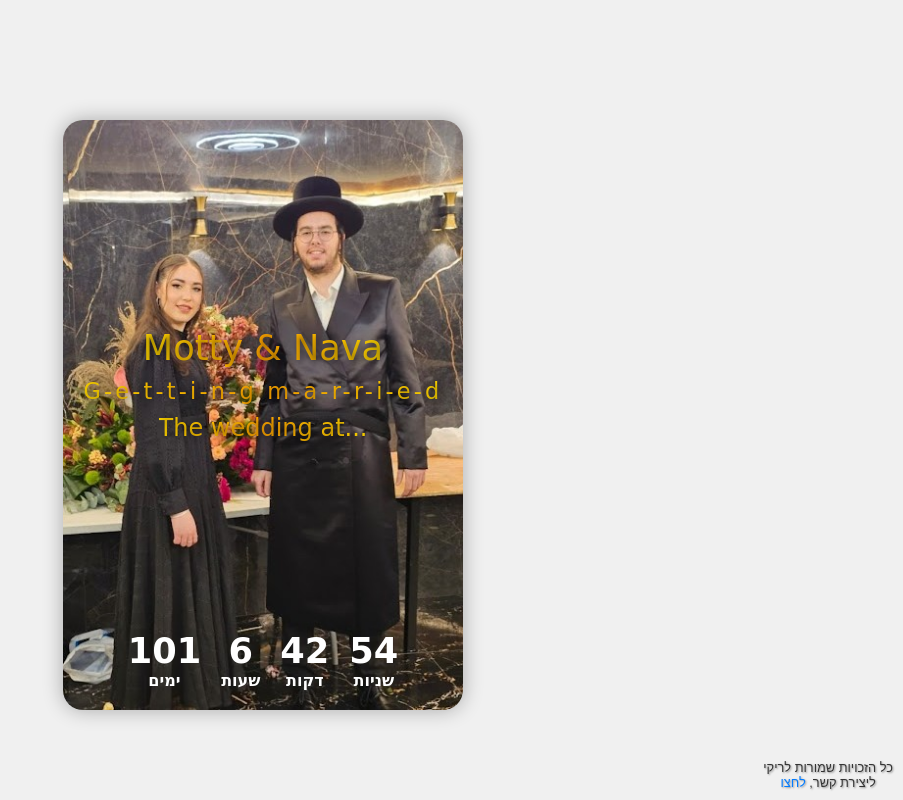
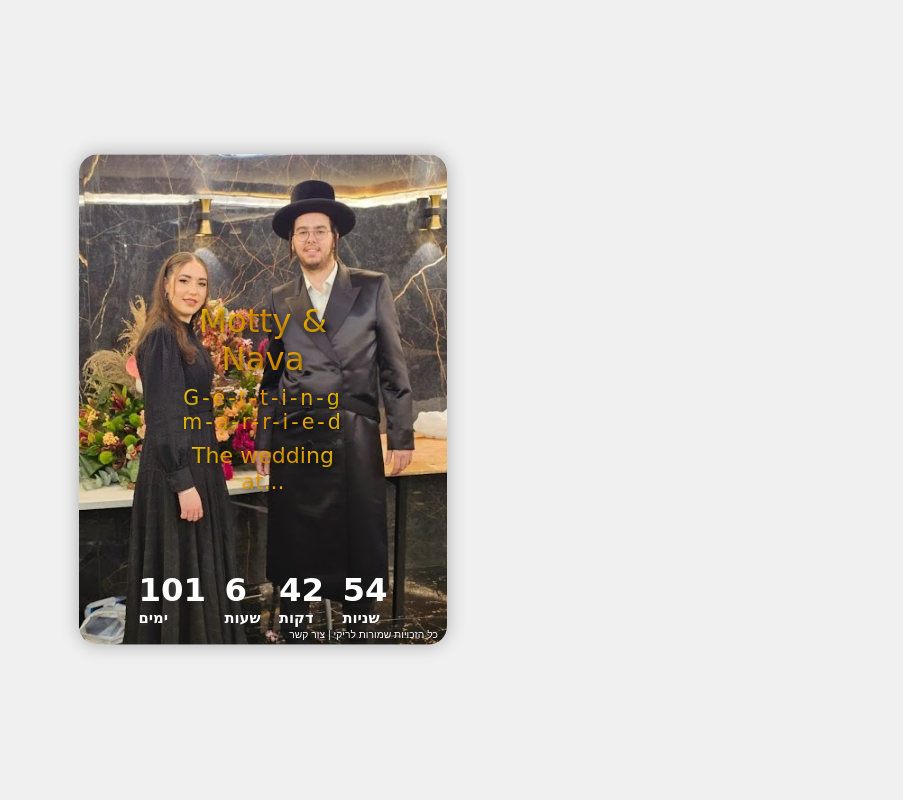
Before and after one commit to RikyShafer/Nava--s-wedding, a plain HTML site: page index.html in a window 1280 px wide. Shown: the whole page, without its empty margins (377-1280 px from the left). Drawn offline with Linux system fonts and the light colour scheme.

Commit message:
עדכון

```diff
--- a/index.html
+++ b/index.html
@@ -11,61 +11,45 @@
       box-sizing: border-box;
     }
 
-    html {
+    html, body {
+      width: 100%;
       height: 100%;
-      width: 100%;
-      overflow: hidden; /* מונע גלילה */
+      overflow: hidden; /* לא מאפשר גלילה */
       background-color: #f0f0f0;
       font-family: 'Dancing Script', cursive;
-    }
-
-   body {
       display: flex;
       justify-content: center;
       align-items: center;
-  padding-top: 60px; /* מוסיף רווח למסכים קטנים */
-  padding-bottom: 60px; /* מוסיף רווח למסכים קטנים */
-  margin-top: 60px;
-  margin-bottom: 60px;
     }
 
 .countdown-container {
-  width: 100%;
-  max-width: 500px;
-  text-align: center;
+  width: 90%;
+  max-width: 400px;
+  aspect-ratio: 3 / 4;
+  position: relative;
+  border-radius: 20px;
+  overflow: hidden;
+  box-shadow: 0 0 20px rgba(0, 0, 0, 0.3);
+  transform: scale(0.92); /* מוסיף הקטנה עדינה */
 }
 
     .wedding-image {
       width: 100%;
-  max-width: 100%;
-  height: auto;
+      height: 100%;
+      object-fit: cover;
       display: block;
-
     }
-
-
-
-    .rounded-background {
-      position: relative;
-      width: 80%;
-      margin: 0 auto; /* מרכז את התמונה */
-      border-radius: 20px;
-      overflow: hidden;
-      box-shadow: 0 0 20px rgba(0, 0, 0, 0.3);
-
-    }
-
 
     .text-content {
       position: absolute;
-      top: 35%;
-      width: 100%;
+      top: 30%;
+      left: 50%;
+      transform: translateX(-50%);
       text-align: center;
       color: #FFD700;
       text-shadow: 2px 2px 6px rgba(0, 0, 0, 0.5);
       display: flex;
       flex-direction: column;
-      align-items: center;
       gap: 10px;
     }
 
@@ -110,18 +94,18 @@
     }
 
     .copyright {
-      position: fixed;
-      bottom: 10px;
+      position: absolute;
+      bottom: 5px;
       right: 10px;
-      font-size: 0.8rem;
-      color: #333;
+      font-size: 0.7rem;
+      color: #fff;
       direction: rtl;
       font-family: Arial, sans-serif;
       text-shadow: 1px 1px 2px rgba(0, 0, 0, 0.4);
     }
 
     .copyright a {
-      color: #007bff;
+      color: #fff;
       text-decoration: none;
     }
 
@@ -131,7 +115,7 @@
 
     @media (max-width: 480px) {
       .text-content {
-    top: 45%;
+        top: 25%;
         gap: 5px;
       }
 
@@ -154,30 +138,11 @@
       .label {
         font-size: 0.8rem;
       }
-
-   body {
-    align-items: flex-start;
-    padding-top: 10px;
-  }
-
-  .countdown-container {
-    width: 100%;
-  }
-
-  .rounded-background {
-    width: 90%;
-    margin: 0 auto;
-  }
-
-  .text-content {
-    top: 25%;
-  }
     }
   </style>
 </head>
 <body>
   <div class="countdown-container">
-    <div class="rounded-background">
     <img src="image_Nava.jpg" alt="Motty & Nava" class="wedding-image" />
     <div class="text-content">
       <p class="names gold-text">Motty & Nava</p>
@@ -202,13 +167,9 @@
         <span class="label">שניות</span>
       </div>
     </div>
-    </div>
-
     <div class="copyright">
-      <p>כל הזכויות שמורות לריקי</p>
-      <p>
-        ליצירת קשר,
-        <a href="https://mail.google.com/mail/?view=cm&fs=1&to=r8524409@gmail.com&su=היי ריקי הגעתי אליך בקשר ל..." target="_blank">לחצו</a>
+      <p>כל הזכויות שמורות לריקי |
+        <a href="mailto:r8524409@gmail.com">צור קשר</a>
       </p>
     </div>
   </div>
```
Lines whose indentation alone changed are shown as unchanged.
